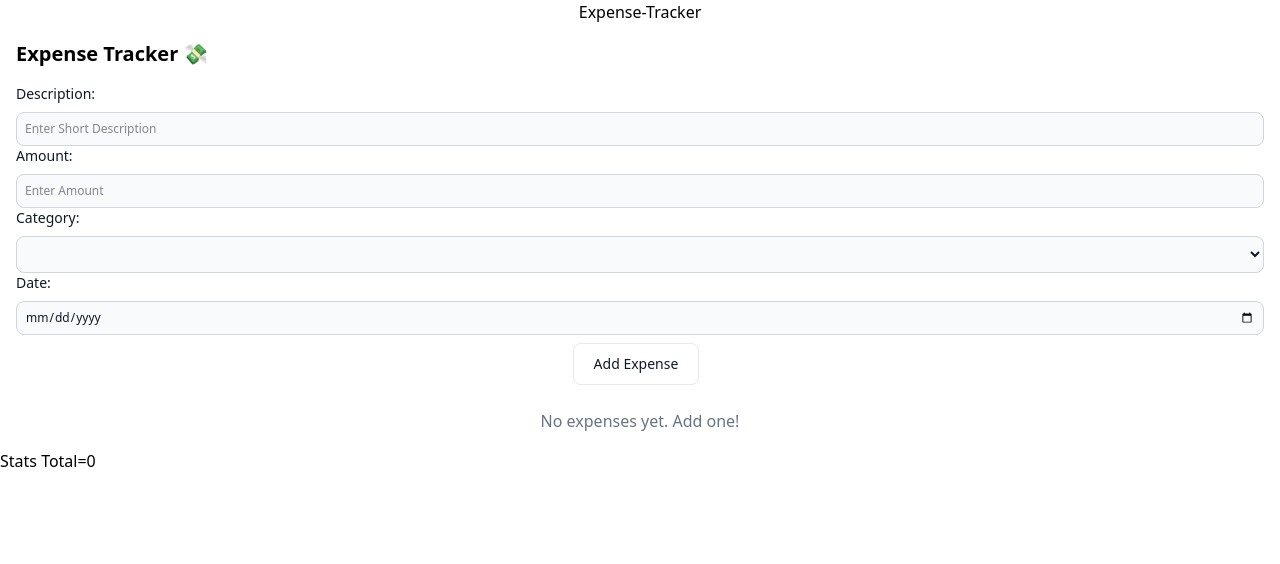
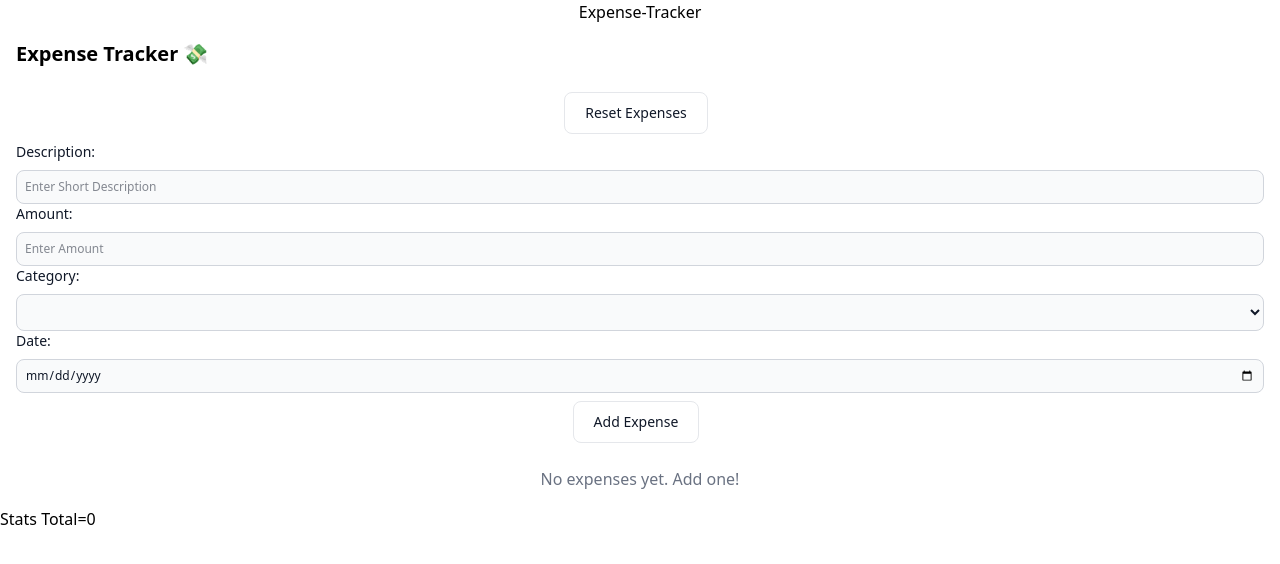
Before and after one commit to codebyAvijit/expense-tracker, a React (Vite) app: page / in a window 1280 px wide. Shown: the top 564 px of the page. Built offline with nearby package versions, Linux system fonts and the light colour scheme.

Commit message:
clear all expenses at once functionality added

```diff
--- a/src/components/ExpenseTracker.jsx
+++ b/src/components/ExpenseTracker.jsx
@@ -89,9 +89,26 @@
     localStorage.setItem("allExpenses", JSON.stringify(allExpenses));
   }, [allExpenses]);
 
+  //fucntion to clear all expenses at once
+
+  const clearAllExpenses = () => {
+    setAllExpenes([]);
+    localStorage.removeItem("allExpenses");
+  };
+
   return (
     <div className="p-4">
       <h1 className="text-xl font-bold mb-4">Expense Tracker 💸</h1>
+      <div className="text-center">
+        <button
+          onClick={() => {
+            clearAllExpenses();
+          }}
+          className="py-2.5 px-5 me-2 mt-2 mb-2 text-sm font-medium text-gray-900 focus:outline-none bg-white rounded-lg border border-gray-200 hover:bg-gray-100 hover:text-blue-700 focus:z-10 focus:ring-4 focus:ring-gray-100 dark:focus:ring-gray-700 dark:bg-gray-800 dark:text-gray-400 dark:border-gray-600 dark:hover:text-white dark:hover:bg-gray-700"
+        >
+          Reset Expenses
+        </button>
+      </div>
       <AddExpenseForm addExpenseHandler={addExpenseHandler} />
       <ExpenseList
         allExpenses={allExpenses}
```
